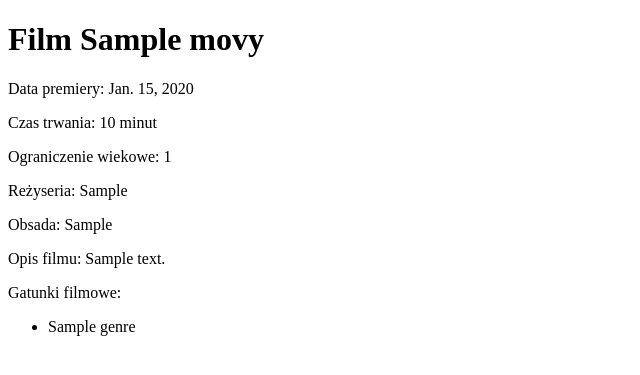
After one commit to KSzostko/DjangoCinema, a Django app: page /movie/1/ in a window 1280 px wide. The commit adds this page. Shown: the top 375 px of the page, without its empty margins (0-640 px from the left). Run offline with Django 3.2, Linux system fonts and the light colour scheme; tables that the repository leaves empty hold one stand-in row (values such as "Sample post").

Commit message:
created movie_detail view

```diff
--- /dev/null
+++ b/app/templates/app/movie_detail.html
@@ -0,0 +1,28 @@
+<!DOCTYPE html>
+<html lang="en">
+<head>
+    <meta charset="UTF-8">
+    <title>Szczegóły filmu</title>
+</head>
+<body>
+    <h1>Film {{ object.title }}</h1>
+    <div>
+        <p>Data premiery: {{ object.release_date }}</p>
+        <p>Czas trwania: {{ object.duration }} minut</p>
+        <p>Ograniczenie wiekowe: {{ object.age_restriction }}</p>
+        <p>Reżyseria: {{ object.director }}</p>
+        <p>Obsada: {{ object.cast }}</p>
+        <p>Opis filmu: {{ object.description }}</p>
+        <div>
+            <p>Gatunki filmowe:</p>
+            <ul>
+                {% for genre in object.genres.all %}
+
+                    <li>{{ genre.name }}</li>
+
+                {% endfor %}
+            </ul>
+        </div>
+    </div>
+</body>
+</html>
--- a/app/templates/app/seance_detail.html
+++ b/app/templates/app/seance_detail.html
@@ -8,6 +8,6 @@
     <h1>Seans filmu: {{ object.movie.title }}</h1>
     <p>Termin: {{ object.date }}</p>
     <p>Sala numer {{ object.room.id }}</p>
-    <a href="#">Szczegóły filmu</a>
+    <a href="{% url 'movie_detail' pk=object.movie.pk %}">Szczegóły filmu</a>
 </body>
 </html>
--- a/app/urls.py
+++ b/app/urls.py
@@ -8,5 +8,6 @@ urlpatterns = [
     path('accounts/logout/', auth_views.LogoutView.as_view(),
          name='logout', kwargs={'next_page': '/'}),
     path('signup/', views.create_user, name='signup'),
-    path('senace/<int:pk>/', views.SeanceDetailView.as_view(), name='seance_detail')
+    path('senace/<int:pk>/', views.SeanceDetailView.as_view(), name='seance_detail'),
+    path('movie/<int:pk>/', views.MovieDetailView.as_view(), name='movie_detail'),
 ]
--- a/app/views.py
+++ b/app/views.py
@@ -36,3 +36,8 @@ def create_user(request):
 class SeanceDetailView(generic.DetailView):
     model = Seances
     template_name = 'app/seance_detail.html'
+
+
+class MovieDetailView(generic.DetailView):
+    model = Movies
+    template_name = 'app/movie_detail.html'
```
